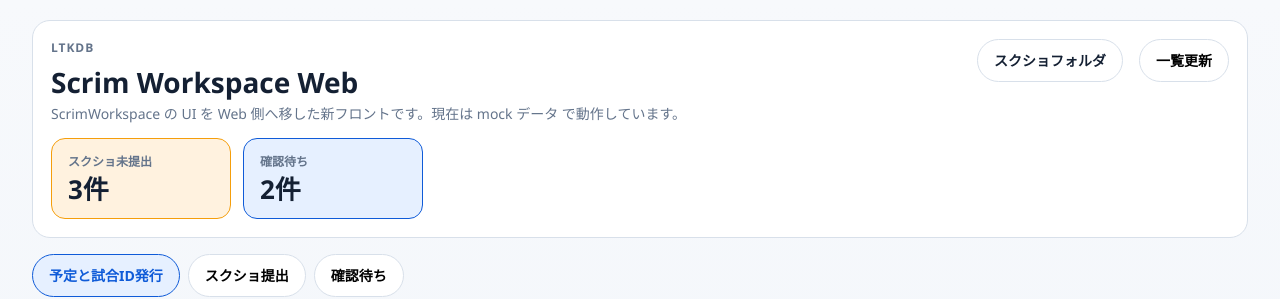
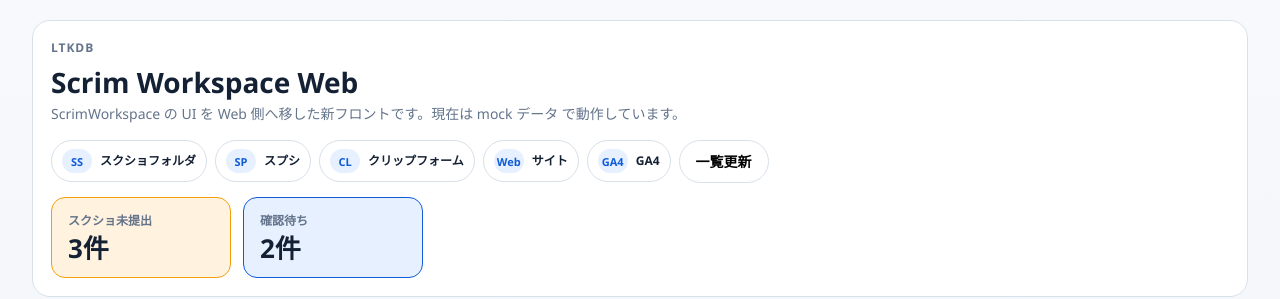
Before and after one commit to misraXX/ltkdb-scrim-workspace-web, a React (Vite) app: page / in a window 1280 px wide. Shown: the top 299 px of the page. Built offline with nearby package versions, Linux system fonts and the light colour scheme; no server answers.

Commit message:
Add workspace quick links

```diff
--- a/src/App.tsx
+++ b/src/App.tsx
@@ -23,6 +23,18 @@ import type {
 
 const gasApi = createGasApi();
 const screenshotFolderUrl = "https://drive.google.com/drive/folders/1aHsyaxnplaExCNWfe_2atefN9ohSX5IG";
+const spreadsheetUrl = "https://docs.google.com/spreadsheets/d/1Y8ZBhzr1M7EoOqmp-lKVvD54R45HapiXENh4aK_hr24/edit?gid=201#gid=201";
+const clipFormUrl = "https://docs.google.com/forms/d/e/1FAIpQLScMV6ErnMTeMzfvV1bE8-L5MDz4hMCiXM33MTqfPmPXSkSUHg/viewform";
+const siteUrl = "https://demo-lab0110.github.io/ltk-schedule-status-site/";
+const ga4Url = "https://analytics.google.com/analytics/web/?hl=ja#/a359323532p494142689/reports/intelligenthome";
+
+const workspaceLinks = [
+  { href: screenshotFolderUrl, label: "スクショフォルダ", icon: "SS" },
+  { href: spreadsheetUrl, label: "スプシ", icon: "SP" },
+  { href: clipFormUrl, label: "クリップフォーム", icon: "CL" },
+  { href: siteUrl, label: "サイト", icon: "Web" },
+  { href: ga4Url, label: "GA4", icon: "GA4" },
+];
 
 const tabs: Array<{ id: WorkspaceTab; label: string }> = [
   { id: "schedule", label: "予定と試合ID発行" },
@@ -204,10 +216,21 @@ export function App() {
               } で動作しています。`}
             </p>
           </div>
-          <div className="button-row">
-            <a className="ghost-button link-button" href={screenshotFolderUrl} target="_blank" rel="noreferrer">
-              スクショフォルダ
-            </a>
+          <div className="button-row workspace-link-row">
+            {workspaceLinks.map((link) => (
+              <a
+                key={link.href}
+                className="ghost-button link-button icon-link-button"
+                href={link.href}
+                target="_blank"
+                rel="noreferrer"
+                title={link.label}
+                aria-label={link.label}
+              >
+                <span className="icon-link-mark">{link.icon}</span>
+                <span className="icon-link-text">{link.label}</span>
+              </a>
+            ))}
             <button type="button" className="ghost-button" onClick={() => void refreshAll()} disabled={refreshingAll}>
               {refreshingAll ? "更新中..." : "一覧更新"}
             </button>
--- a/src/styles.css
+++ b/src/styles.css
@@ -130,6 +130,34 @@ h3 {
   justify-content: center;
   color: var(--text);
   text-decoration: none;
+}
+
+.workspace-link-row {
+  gap: 8px;
+}
+
+.icon-link-button {
+  gap: 8px;
+  min-width: 44px;
+  padding: 8px 10px;
+}
+
+.icon-link-mark {
+  display: inline-flex;
+  align-items: center;
+  justify-content: center;
+  min-width: 30px;
+  height: 24px;
+  border-radius: 999px;
+  background: var(--accent-soft);
+  color: var(--accent);
+  font-size: 11px;
+  font-weight: 800;
+  line-height: 1;
+}
+
+.icon-link-text {
+  font-size: 12px;
 }
 
 .primary-button {
```
